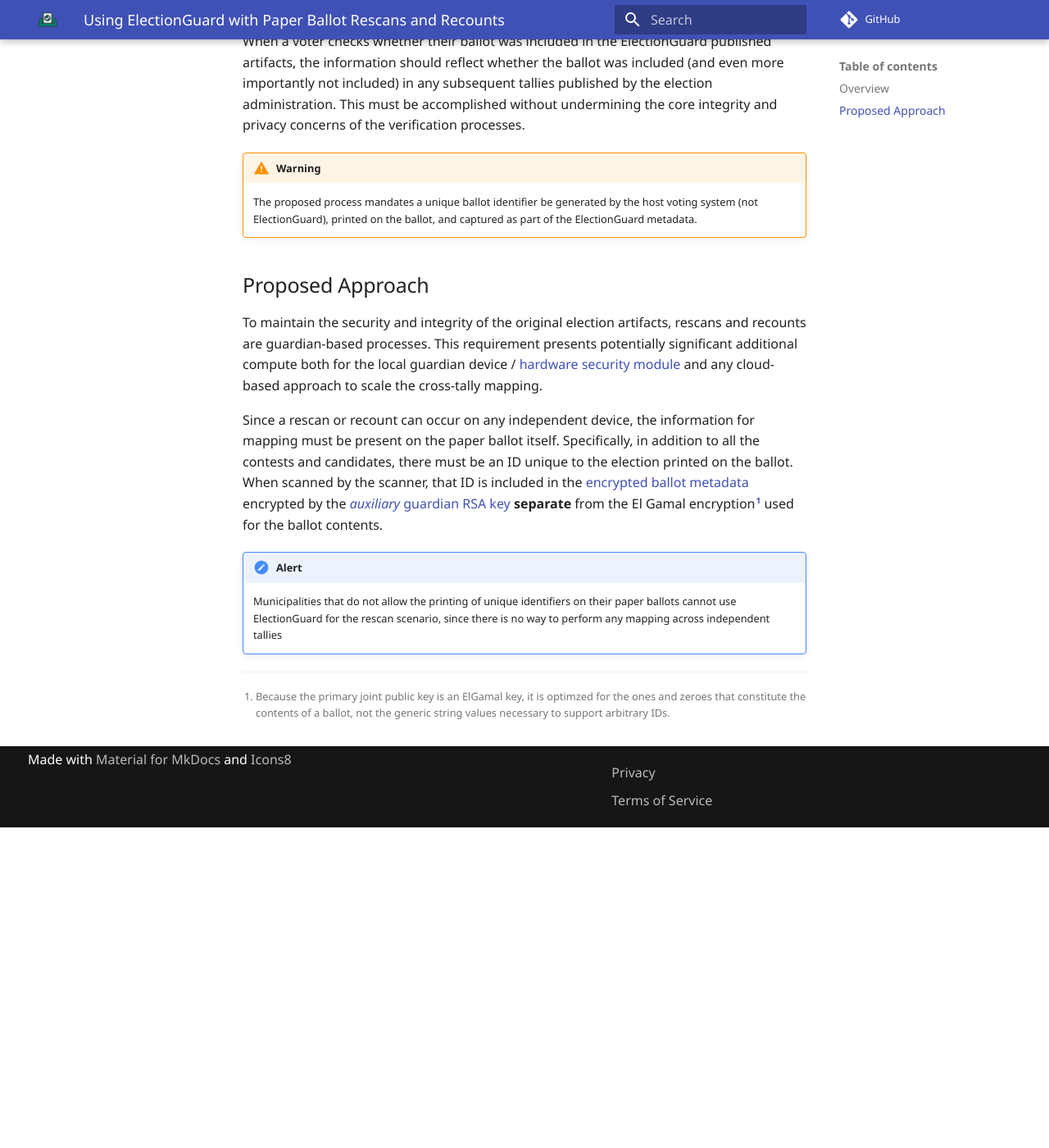
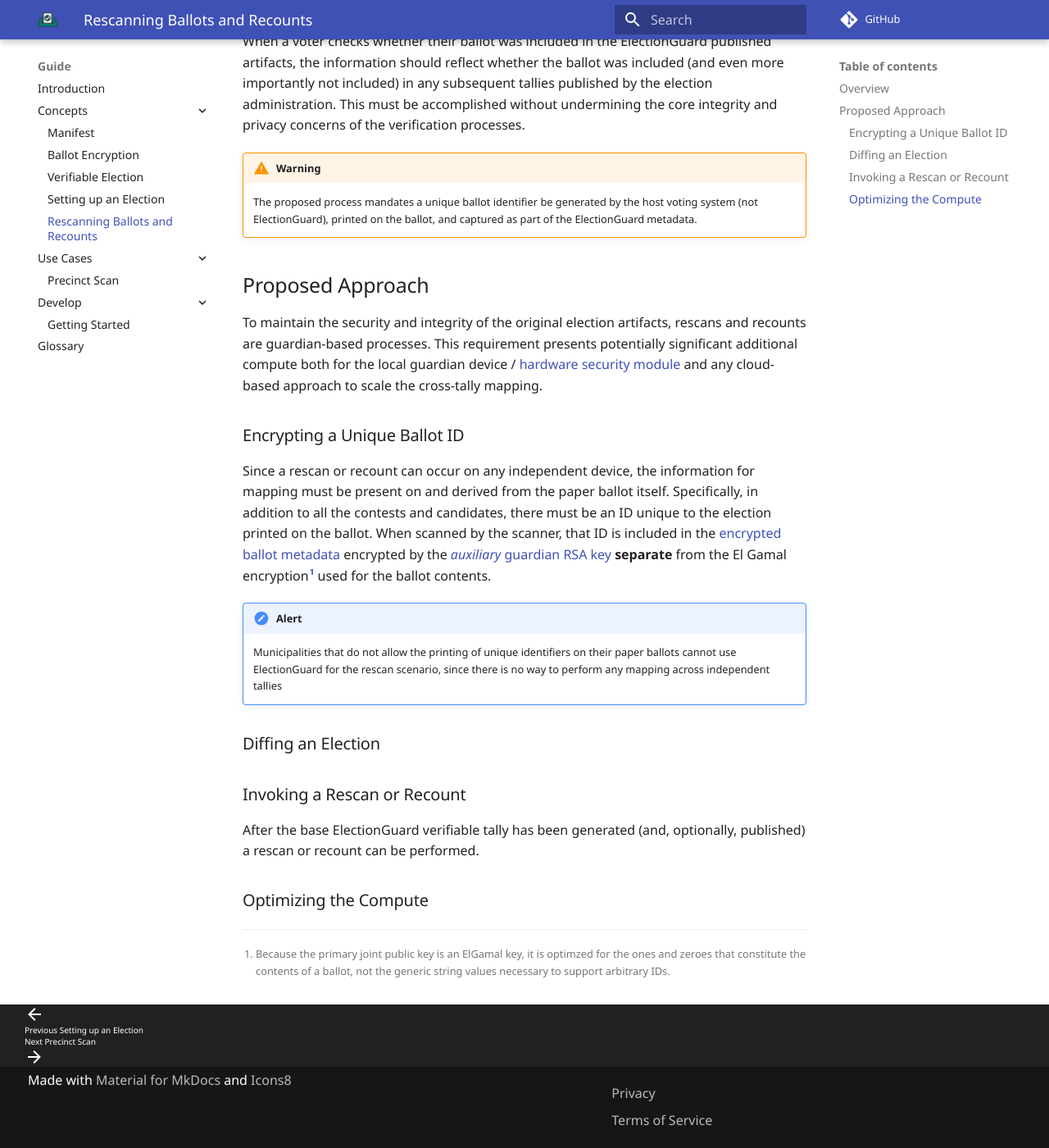
Before and after one commit to Election-Tech-Initiative/electionguard, an MkDocs documentation site: the page built from docs/guide/concepts/Ballot_Rescans_and_Recounts.md, in a window 1280 px wide and 1400 px high, scrolled down 966 px. Shown: the whole window at 82% size. Built offline with MkDocs 1.6.1 and Material for MkDocs 9.7.7, drawn with Linux system fonts in a browser that asks for light colours; some web fonts are replaced; comment, search, counter and statistics services are not loaded; before the commit the page ends 1975 px from its top, so only the background shows below that.

```diff
--- a/docs/guide/concepts/Ballot_Rescans_and_Recounts.md
+++ b/docs/guide/concepts/Ballot_Rescans_and_Recounts.md
@@ -23,11 +23,21 @@ When a voter checks whether their ballot was included in the ElectionGuard publi
 
 To maintain the security and integrity of the original election artifacts, rescans and recounts are guardian-based processes. This requirement presents potentially significant additional compute both for the local guardian device / [hardware security module](../Glossary.md#hardware-security-module-hsm) and any cloud-based approach to scale the cross-tally mapping.
 
-Since a rescan or recount can occur on any independent device, the information for mapping must be present on the paper ballot itself. Specifically, in addition to all the contests and candidates, there must be an ID unique to the election printed on the ballot. When scanned by the scanner, that ID is included in the [encrypted ballot metadata](../Glossary.md#encrypted-ballot-metadata) encrypted by the [*auxiliary* guardian RSA key](../Glossary.md#auxiliary-guardian-key) **separate** from the El Gamal encryption[^rs1] used for the ballot contents.
+### Encrypting a Unique Ballot ID
+
+Since a rescan or recount can occur on any independent device, the information for mapping must be present on and derived from the paper ballot itself. Specifically, in addition to all the contests and candidates, there must be an ID unique to the election printed on the ballot. When scanned by the scanner, that ID is included in the [encrypted ballot metadata](../Glossary.md#encrypted-ballot-metadata) encrypted by the [*auxiliary* guardian RSA key](../Glossary.md#auxiliary-guardian-key) **separate** from the El Gamal encryption[^rs1] used for the ballot contents.
 
 !!! alert
     Municipalities that do not allow the printing of unique identifiers on their paper ballots cannot use ElectionGuard for the rescan scenario, since there is no way to perform any mapping across independent tallies
 
+### Diffing an Election
 
 
+
+### Invoking a Rescan or Recount
+
+After the base ElectionGuard verifiable tally has been generated (and, optionally, published) a rescan or recount can be performed.
+
+### Optimizing the Compute
+
 [^rs1]:  Because the primary joint public key is an ElGamal key, it is optimzed for the ones and zeroes that constitute the contents of a ballot, not the generic string values necessary to support arbitrary IDs.
--- a/mkdocs.yml
+++ b/mkdocs.yml
@@ -18,6 +18,7 @@ nav:
       - Ballot Encryption: guide/concepts/Ballot_Encryption.md
       - Verifiable Election: guide/concepts/Verifiable_Election.md
       - Setting up an Election: guide/concepts/Setting_up_an_election.md
+      - Rescanning Ballots and Recounts: guide/concepts/Ballot_Rescans_and_Recounts.md
     - Use Cases:
       - Precinct Scan: guide/use_cases/Precinct_Scan.md
     - Develop:
@@ -25,17 +26,29 @@ nav:
     - Glossary: guide/Glossary.md
   - Specification:
     - Overview: spec/1.0.0/1_Overview.md
-    - Structure: spec/0.95.0/2_Structure.md
-    - Baseline Parameters: spec/0.95.0/3_Baseline_parameters.md
-    - Key Generation: spec/0.95.0/4_Key_generation.md
-    - Ballot Encryption: spec/0.95.0/5_Ballot_encryption.md
-    - Ballot Aggregation: spec/0.95.0/6_Ballot_aggregation.md
-    - Verifiable Decryption: spec/0.95.0/7_Verifiable_decryption.md
-    - The Election Record: spec/0.95.0/8_The_election_record.md
-    - Verifier Construction: spec/0.95.0/9_Verifier_construction.md
-    - Applicability to E2E Verifiability and RLA: spec/0.95.0/10_Applicability.md
-    - Acknowledgements: spec/0.95.0/11_Acknowledgements.md
+    - Structure: spec/1.0.0/2_Structure.md
+    - Baseline Parameters: spec/1.0.0/3_Baseline_parameters.md
+    - Key Generation: spec/1.0.0/4_Key_generation.md
+    - Ballot Encryption: spec/1.0.0/5_Ballot_encryption.md
+    - Ballot Aggregation: spec/1.0.0/6_Ballot_aggregation.md
+    - Verifiable Decryption: spec/1.0.0/7_Verifiable_decryption.md
+    - The Election Record: spec/1.0.0/8_The_election_record.md
+    - Verifier Construction: spec/1.0.0/9_Verifier_construction.md
+    - Applicability to E2E Verifiability and RLA: spec/1.0.0/10_Applicability.md
+    - Acknowledgements: spec/1.0.0/11_Acknowledgements.md
     - Other Versions:
+        - v0.95.0:
+          - Overview: spec/0.95.0/1_Overview.md
+          - Structure: spec/0.95.0/2_Structure.md
+          - Baseline Parameters: spec/0.95.0/3_Baseline_parameters.md
+          - Key Generation: spec/0.95.0/4_Key_generation.md
+          - Ballot Encryption: spec/0.95.0/5_Ballot_encryption.md
+          - Ballot Aggregation: spec/0.95.0/6_Ballot_aggregation.md
+          - Verifiable Decryption: spec/0.95.0/7_Verifiable_decryption.md
+          - The Election Record: spec/0.95.0/8_The_election_record.md
+          - Verifier Construction: spec/0.95.0/9_Verifier_construction.md
+          - Applicability to E2E Verifiability and RLA: spec/0.95.0/10_Applicability.md
+          - Acknowledgements: spec/0.95.0/11_Acknowledgements.md
         - v0.85.0: "https://github.com/microsoft/electionguard/releases/tag/v0.85.0"
   - Community: community/index.md
 plugins:
```
Also changed, not shown: docs/guide/concepts/Setting_up_an_election.md (+1 -1 lines).
